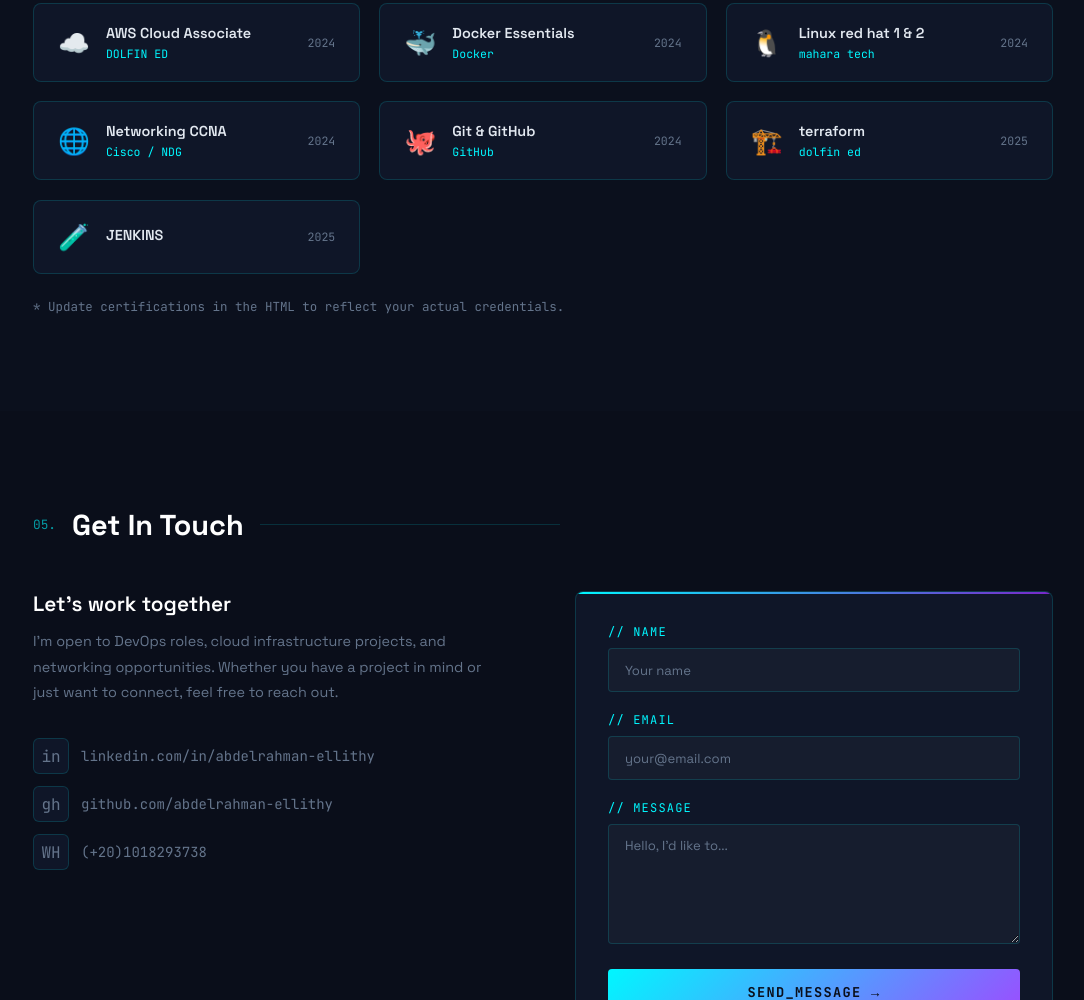
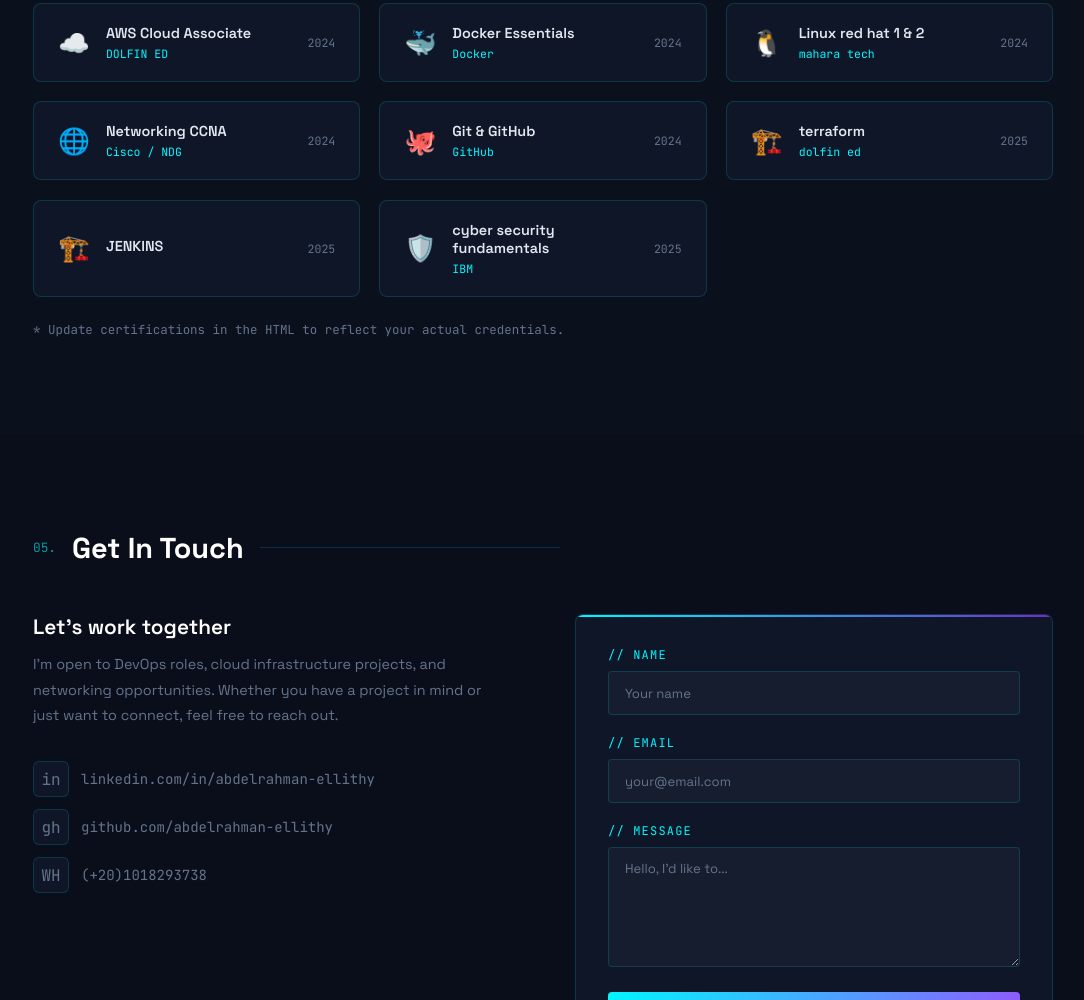
Before and after one commit to abdelrahman-ellithy/portfolio, a plain HTML site: page index.html in a window 1280 px wide. Shown: the part 2866-3866 px from the top of the page, without its empty margins (97-1181 px from the left). Drawn offline with Linux system fonts and the light colour scheme.

Commit message:
not last

```diff
--- a/index.html
+++ b/index.html
@@ -956,13 +956,23 @@
         <div class="cert-year">2025</div>
       </div>
       <div class="cert-card">
-        <div class="cert-icon">🧪</div>
+        <div class="cert-icon">🏗️</div>
         <div>
           <div class="cert-name">JENKINS</div>
           <div class="cert-issuer"></div>
         </div>
         <div class="cert-year">2025</div>
       </div>
+      <div class="cert-card">
+        <div class="cert-icon">🛡️</div>
+        <div>
+          <div class="cert-name">cyber security fundamentals</div>
+          <div class="cert-issuer">IBM</div>
+        </div>
+        <div class="cert-year">2025</div>
+      </div>
+
+
     </div>
     <p style="margin-top:1.5rem; font-family:var(--mono); font-size:0.78rem; color:var(--muted);">
       * Update certifications in the HTML to reflect your actual credentials.
```
